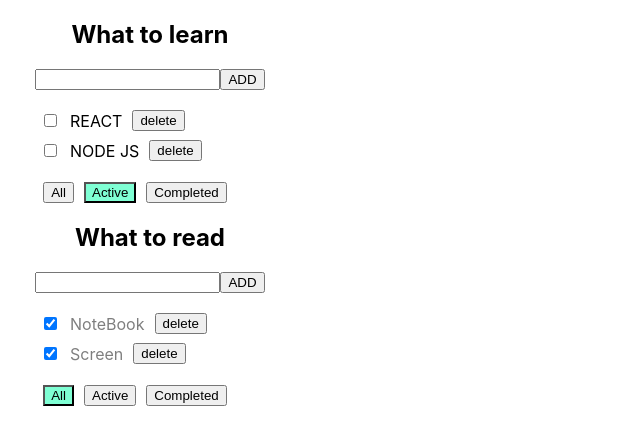
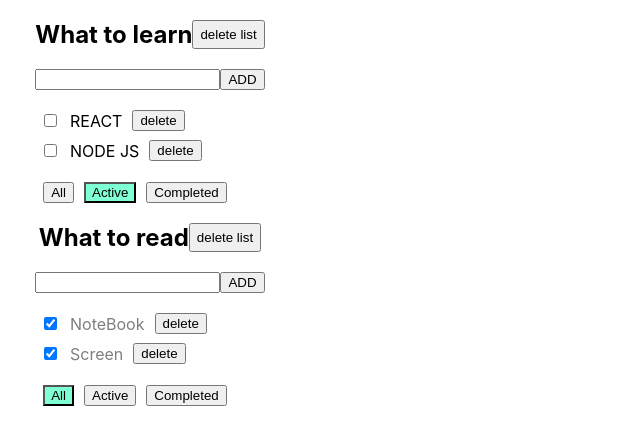
Before and after one commit to RuslanKralin/ToDo-TS, a React (Create React App) app: page / in a window 1280 px wide. Shown: the top 444 px of the page, without its empty margins (0-640 px from the left). Built offline with nearby package versions, Linux system fonts and the light colour scheme.

Commit message:
add delete function for list

```diff
--- a/src/App.tsx
+++ b/src/App.tsx
@@ -57,7 +57,6 @@
     }
   }
 
-  // let tasksForToDoList = tasks;
   function addTask(title: string, listId: string) {
     let newTask = {
       id: v1(),
@@ -76,6 +75,11 @@
       resultTask.checked = !resultTask.checked;
     }
     setTasksObj({ ...tasksObj });
+  }
+
+  function deleteList(listId: string) {
+    let filteredArray = toDoLists.filter((tl) => tl.id !== listId);
+    setToDoLists(filteredArray);
   }
 
   return (
@@ -105,6 +109,7 @@
             filterValue={tl.filterValue}
             addTask={addTask}
             changeStatus={changeStatus}
+            deleteList={deleteList}
           />
         );
       })}
--- a/src/ToDoList.tsx
+++ b/src/ToDoList.tsx
@@ -11,6 +11,7 @@
   filterValue: FilterValues;
   addTask: (title: string, listId: string) => void;
   changeStatus: (id: string, listId: string) => void;
+  deleteList: (listId: string) => void;
 };
 
 function ToDoList(props: PropsType) {
@@ -37,7 +38,10 @@
 
   return (
     <div className="conteiner">
-      <h2 className="title">{props.title}</h2>
+      <h2 className="title">
+        {props.title}
+        <button onClick={() => props.deleteList(props.id)}>delete list</button>
+      </h2>
 
       <div className="input">
         <input
```
